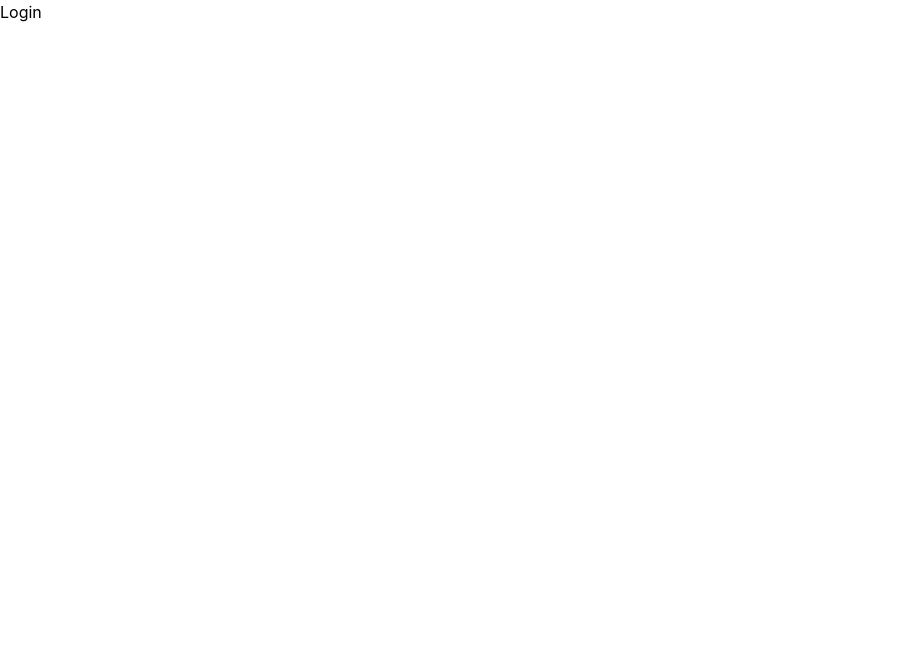
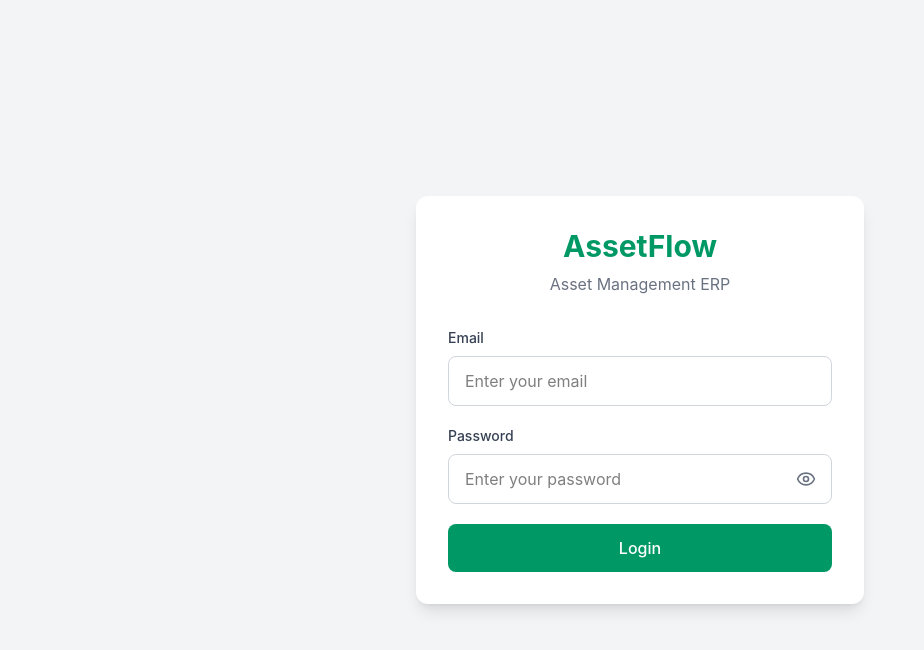
Before and after one commit to RajChaudhari7/odoo-assetflow, a React (Vite) app in the folder client/: page / in a window 1280 px wide. Shown: the top 650 px of the page, without its empty margins (0-924 px from the left). Built offline with nearby package versions, Linux system fonts and the light colour scheme.

Commit message:
Created login page

```diff
--- /dev/null
+++ b/client/src/components/forms/InputField.jsx
@@ -0,0 +1,27 @@
+const InputField = ({
+  label,
+  type = "text",
+  name,
+  value,
+  onChange,
+  placeholder,
+}) => {
+  return (
+    <div className="mb-5">
+      <label className="block text-sm font-medium text-gray-700 mb-2">
+        {label}
+      </label>
+
+      <input
+        type={type}
+        name={name}
+        value={value}
+        onChange={onChange}
+        placeholder={placeholder}
+        className="w-full border border-gray-300 rounded-lg px-4 py-3 focus:outline-none focus:ring-2 focus:ring-emerald-500"
+      />
+    </div>
+  );
+};
+
+export default InputField;
--- /dev/null
+++ b/client/src/components/forms/PasswordInput.jsx
@@ -0,0 +1,41 @@
+import { useState } from "react";
+import { Eye, EyeOff } from "lucide-react";
+
+const PasswordInput = ({
+  label,
+  name,
+  value,
+  onChange,
+  placeholder,
+}) => {
+  const [showPassword, setShowPassword] = useState(false);
+
+  return (
+    <div className="mb-5">
+      <label className="block text-sm font-medium text-gray-700 mb-2">
+        {label}
+      </label>
+
+      <div className="relative">
+        <input
+          type={showPassword ? "text" : "password"}
+          name={name}
+          value={value}
+          onChange={onChange}
+          placeholder={placeholder}
+          className="w-full border border-gray-300 rounded-lg px-4 py-3 pr-12 focus:outline-none focus:ring-2 focus:ring-emerald-500"
+        />
+
+        <button
+          type="button"
+          onClick={() => setShowPassword(!showPassword)}
+          className="absolute right-4 top-1/2 -translate-y-1/2 text-gray-500"
+        >
+          {showPassword ? <EyeOff size={20} /> : <Eye size={20} />}
+        </button>
+      </div>
+    </div>
+  );
+};
+
+export default PasswordInput;
--- a/client/src/pages/auth/Login.jsx
+++ b/client/src/pages/auth/Login.jsx
@@ -1,6 +1,71 @@
+import { useState } from "react";
+
+import InputField from "../../components/forms/InputField";
+import PasswordInput from "../../components/forms/PasswordInput";
+
 const Login = () => {
+  const [formData, setFormData] = useState({
+    email: "",
+    password: "",
+  });
+
+  const handleChange = (e) => {
+    setFormData({
+      ...formData,
+      [e.target.name]: e.target.value,
+    });
+  };
+
+  const handleSubmit = (e) => {
+    e.preventDefault();
+
+    console.log(formData);
+  };
+
   return (
-    <div>Login</div>
+    <div className="min-h-screen flex items-center justify-center bg-gray-100">
+
+      <div className="w-full max-w-md bg-white shadow-lg rounded-xl p-8">
+
+        <h1 className="text-3xl font-bold text-center text-emerald-600">
+          AssetFlow
+        </h1>
+
+        <p className="text-center text-gray-500 mt-2 mb-8">
+          Asset Management ERP
+        </p>
+
+        <form onSubmit={handleSubmit}>
+
+          <InputField
+            label="Email"
+            type="email"
+            name="email"
+            value={formData.email}
+            onChange={handleChange}
+            placeholder="Enter your email"
+          />
+
+          <PasswordInput
+            label="Password"
+            name="password"
+            value={formData.password}
+            onChange={handleChange}
+            placeholder="Enter your password"
+          />
+
+          <button
+            type="submit"
+            className="w-full bg-emerald-600 hover:bg-emerald-700 text-white py-3 rounded-lg font-medium transition"
+          >
+            Login
+          </button>
+
+        </form>
+
+      </div>
+
+    </div>
   );
 };
 
```
Also changed, not shown: client/src/context/AuthContext.jsx (added), client/src/hooks/useAuth.js (added), client/src/services/api.js (added), client/src/services/authService.js (added), client/src/utils/constants.js (added), 1 other file (tests, documents, lock files or other folders).
